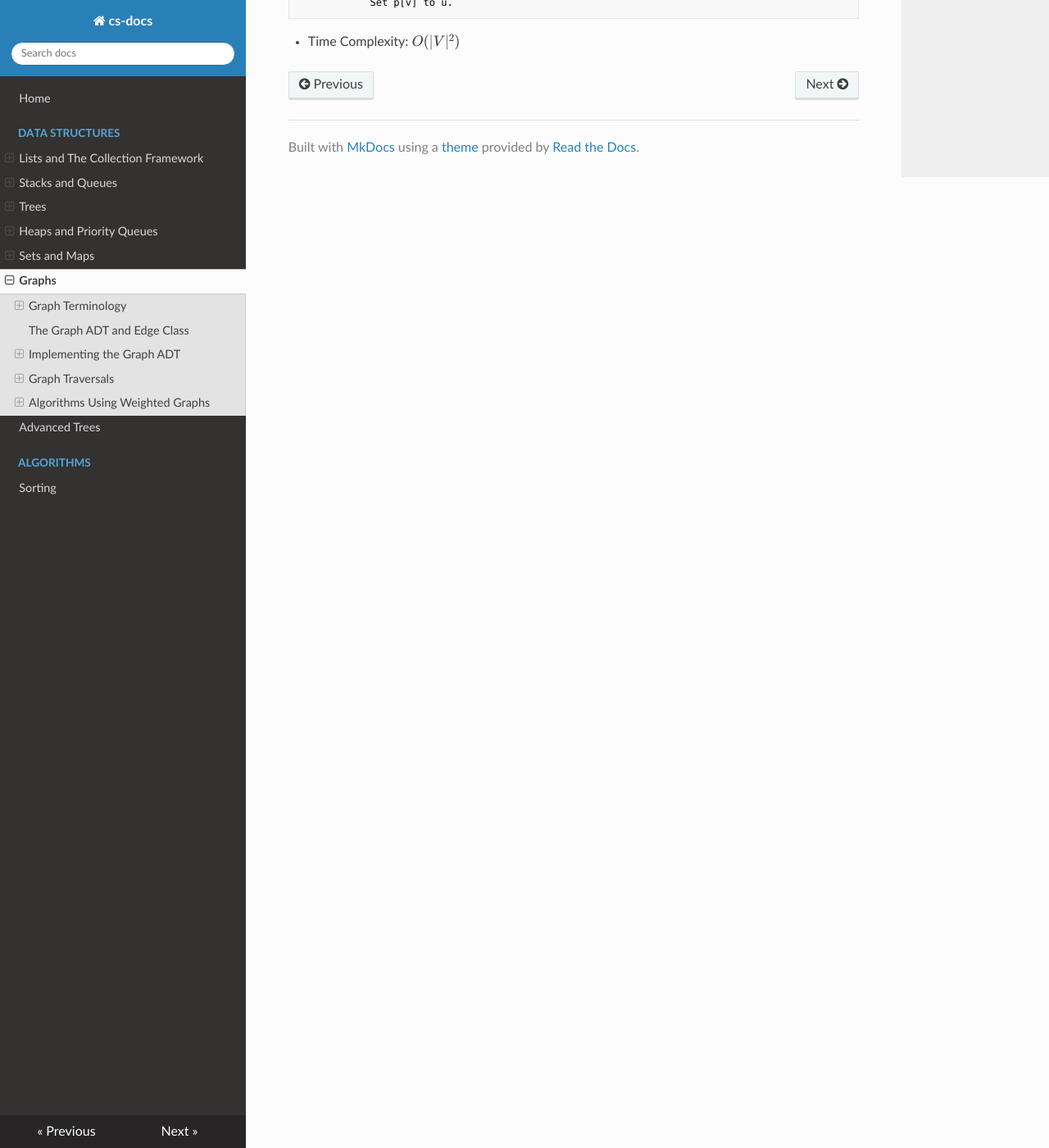
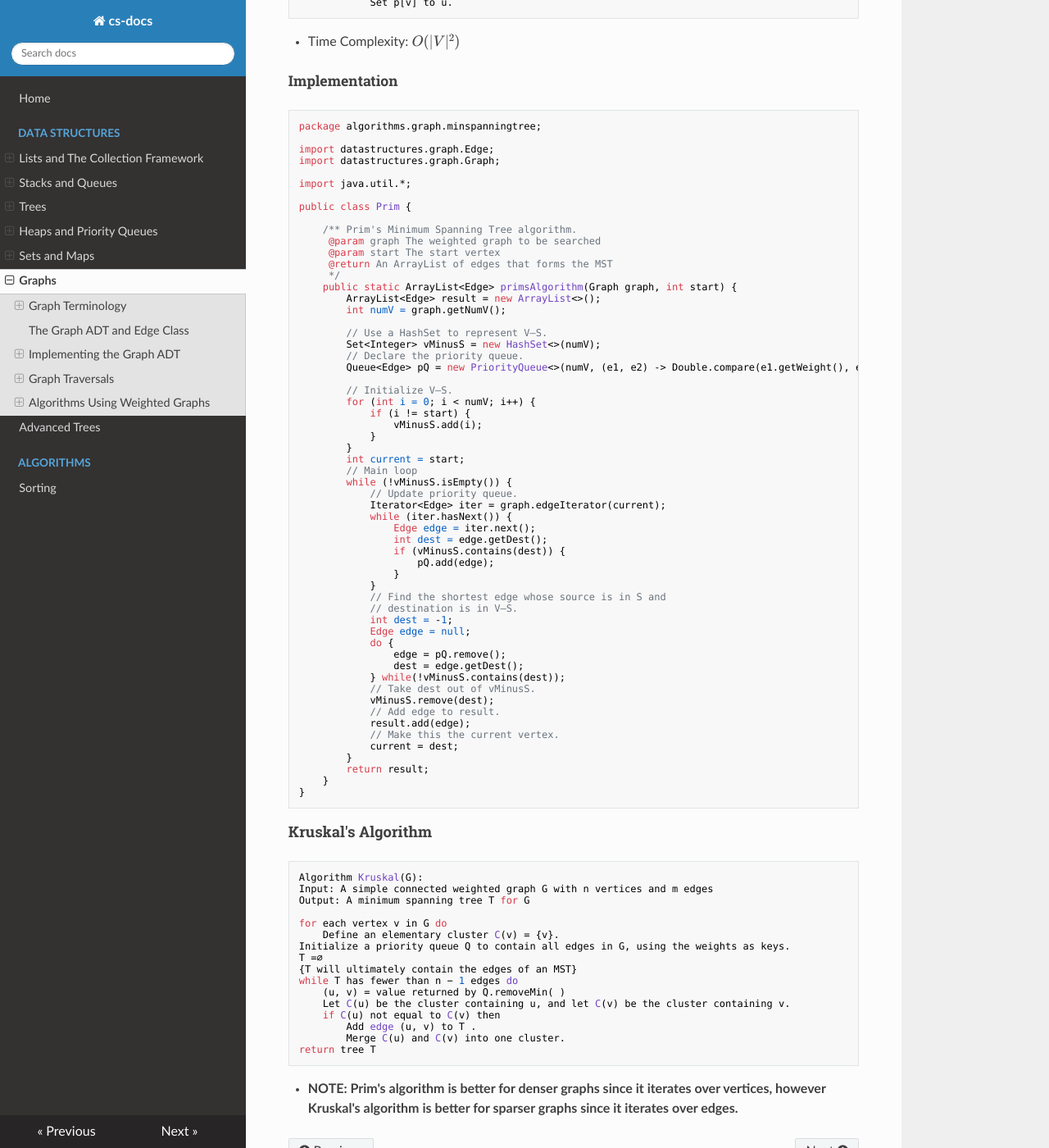
Before and after one commit to barandenizkorkmaz/cs-docs, an MkDocs documentation site: the page built from docs/data-structures/chp6-graphs/6-1-graphs.md, in a window 1280 px wide and 1400 px high, scrolled down 15397 px. Shown: the whole window at 82% size. Built offline with MkDocs 1.6.1, drawn with Linux system fonts in a browser that asks for light colours; nearby versions of some CDN libraries; formulas are drawn with MathJax 3.

Commit message:
update docs for chp6 graphs

````diff
--- a/docs/data-structures/chp6-graphs/6-1-graphs.md
+++ b/docs/data-structures/chp6-graphs/6-1-graphs.md
@@ -848,3 +848,92 @@ while V–S is not empty
 ```
 
 - Time Complexity: $O(|V|^2)$
+
+##### Implementation
+
+```java
+package algorithms.graph.minspanningtree;
+
+import datastructures.graph.Edge;
+import datastructures.graph.Graph;
+
+import java.util.*;
+
+public class Prim {
+
+    /** Prim's Minimum Spanning Tree algorithm.
+     @param graph The weighted graph to be searched
+     @param start The start vertex
+     @return An ArrayList of edges that forms the MST
+     */
+    public static ArrayList<Edge> primsAlgorithm(Graph graph, int start) {
+        ArrayList<Edge> result = new ArrayList<>();
+        int numV = graph.getNumV();
+
+        // Use a HashSet to represent V–S.
+        Set<Integer> vMinusS = new HashSet<>(numV);
+        // Declare the priority queue.
+        Queue<Edge> pQ = new PriorityQueue<>(numV, (e1, e2) -> Double.compare(e1.getWeight(), e2.getWeight()));
+
+        // Initialize V–S.
+        for (int i = 0; i < numV; i++) {
+            if (i != start) {
+                vMinusS.add(i);
+            }
+        }
+        int current = start;
+        // Main loop
+        while (!vMinusS.isEmpty()) {
+            // Update priority queue.
+            Iterator<Edge> iter = graph.edgeIterator(current);
+            while (iter.hasNext()) {
+                Edge edge = iter.next();
+                int dest = edge.getDest();
+                if (vMinusS.contains(dest)) {
+                    pQ.add(edge);
+                }
+            }
+            // Find the shortest edge whose source is in S and
+            // destination is in V–S.
+            int dest = -1;
+            Edge edge = null;
+            do {
+                edge = pQ.remove();
+                dest = edge.getDest();
+            } while(!vMinusS.contains(dest));
+            // Take dest out of vMinusS.
+            vMinusS.remove(dest);
+            // Add edge to result.
+            result.add(edge);
+            // Make this the current vertex.
+            current = dest;
+        }
+        return result;
+    }
+}
+```
+
+
+
+#### Kruskal's Algorithm
+
+```java
+Algorithm Kruskal(G):
+Input: A simple connected weighted graph G with n vertices and m edges
+Output: A minimum spanning tree T for G
+
+for each vertex v in G do
+	Define an elementary cluster C(v) = {v}.
+Initialize a priority queue Q to contain all edges in G, using the weights as keys.
+T =∅
+{T will ultimately contain the edges of an MST}
+while T has fewer than n − 1 edges do
+	(u, v) = value returned by Q.removeMin( )
+	Let C(u) be the cluster containing u, and let C(v) be the cluster containing v.
+	if C(u) not equal to C(v) then
+		Add edge (u, v) to T .
+		Merge C(u) and C(v) into one cluster.
+return tree T
+```
+
+- **NOTE: Prim's algorithm is better for denser graphs since it iterates over vertices, however Kruskal's algorithm is better for sparser graphs since it iterates over edges.**
````
